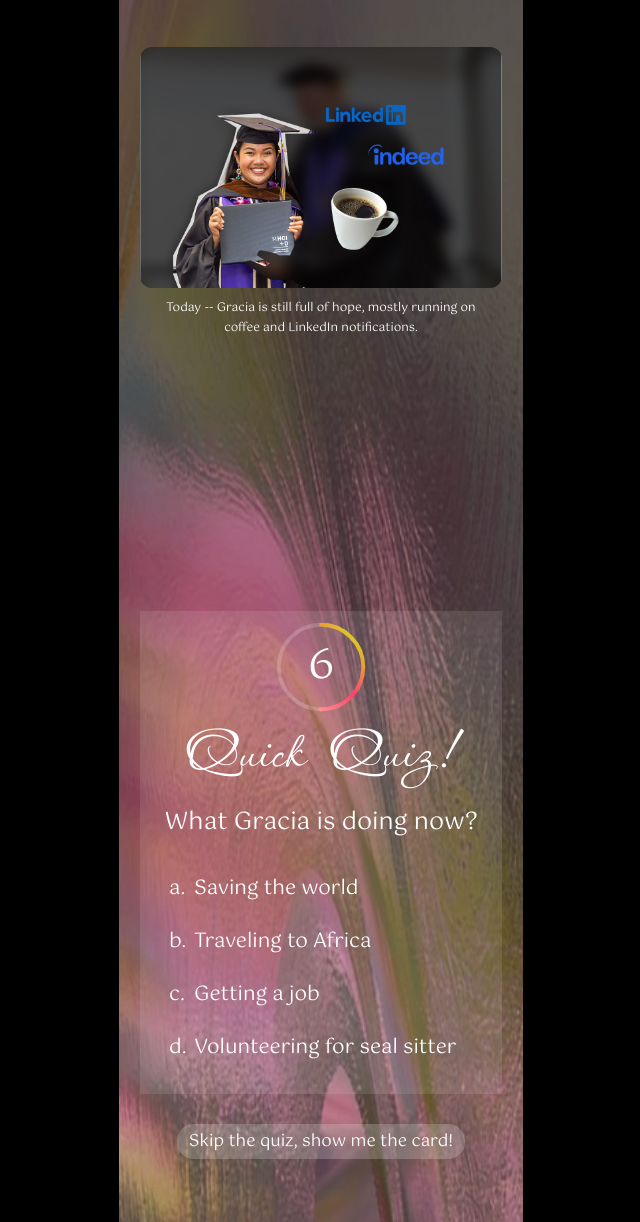
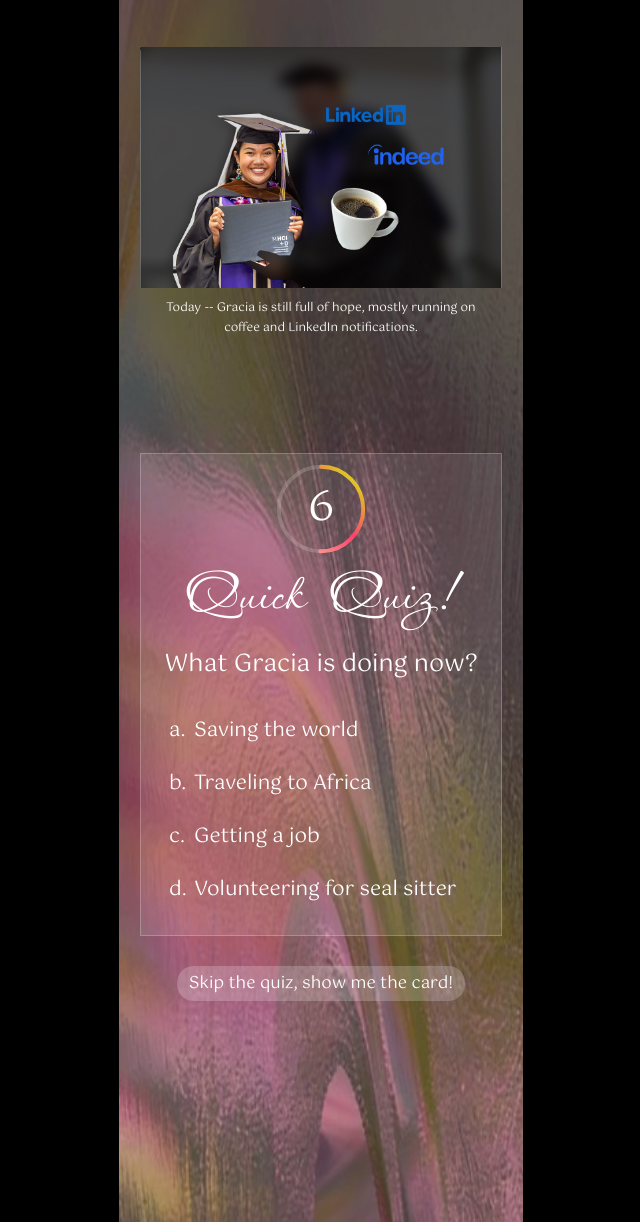
Before and after one commit to tarlithagracia/graduation-announcement, a plain HTML site: page index.html in a window 1280 px wide. Shown: the part 1198-2420 px from the top of the page, without its empty margins (319-959 px from the left). Drawn offline with Linux system fonts and the light colour scheme.

Commit message:
Move the Quiz Section up, outline the glass panels, square the photos
Quiz Section now sits 230.29px off the bottom, putting its top at y=87.

Both glassmorphic panels get a white hairline. It is drawn as an inset
shadow rather than a border so the panel keeps its exact 362 x 483.04 box
instead of growing 2px.

Story photos lose their radius.

Co-Authored-By: Claude Opus 5 <noreply@anthropic.com>
Claude-Session: https://claude.ai/code/session_011e4QMkaELY2kKEuM2B7hRi

```diff
--- a/styles.css
+++ b/styles.css
@@ -162,7 +162,7 @@ body{
   padding: 11.05rem 0 5rem;      /* centred + 30.25px, so the frame starts at y=110 */
 }
 .story__item{ margin: 0; display: flex; flex-direction: column; align-items: center; gap: 1rem; }
-.story__photo{ width: 100%; aspect-ratio: 344 / 229; overflow: hidden; border-radius: 1.2rem; }
+.story__photo{ width: 100%; aspect-ratio: 344 / 229; overflow: hidden; }
 .story__photo img{ width: 100%; height: 100%; object-fit: cover; display: block; }
 .story__photo--collage{ width: 36.25rem; aspect-ratio: 362.5 / 241.5; }
 .story__caption{ width: 33.4rem; font-size: 1.2rem; line-height: 2rem; text-align: center; }
@@ -176,6 +176,7 @@ body{
   padding: 3rem 0;
   gap: 2rem;
   background: var(--glass);
+  box-shadow: inset 0 0 0 1px var(--hairline);
 }
 
 /* ------------------------------------------------------ Frame 24 (quiz) --- */
@@ -190,7 +191,7 @@ body{
 .quiz{
   display: flex; flex-direction: column; align-items: center;
   gap: 3rem; width: 36.2rem;
-  padding-top: 16.571rem;        /* puts the Quiz Section's top at y=245 */
+  padding-bottom: 15.029rem;     /* puts the Quiz Section's top at y=87 */
 }
 
 /* The ring is centred on the number without taking part in the layout, so
```
